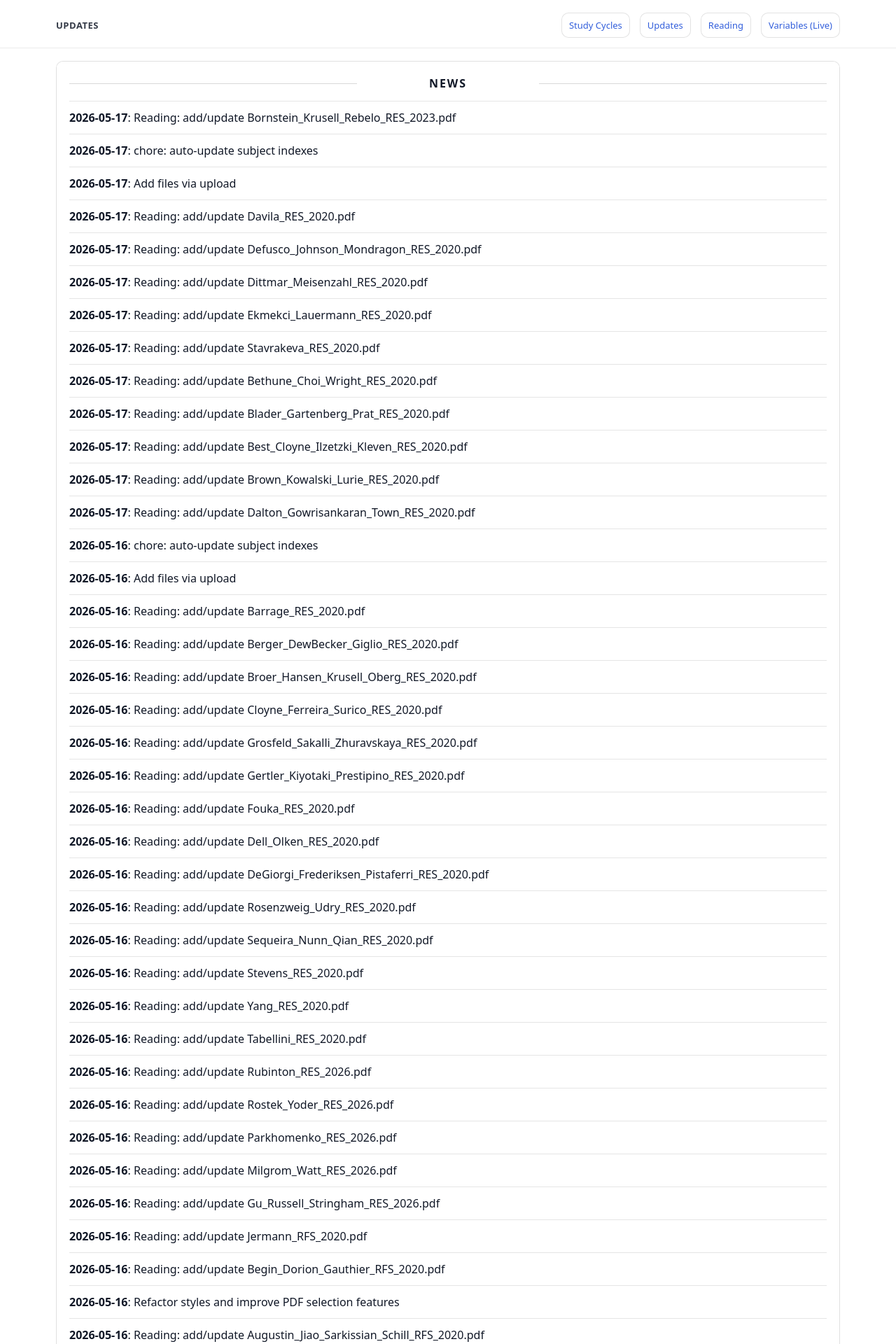
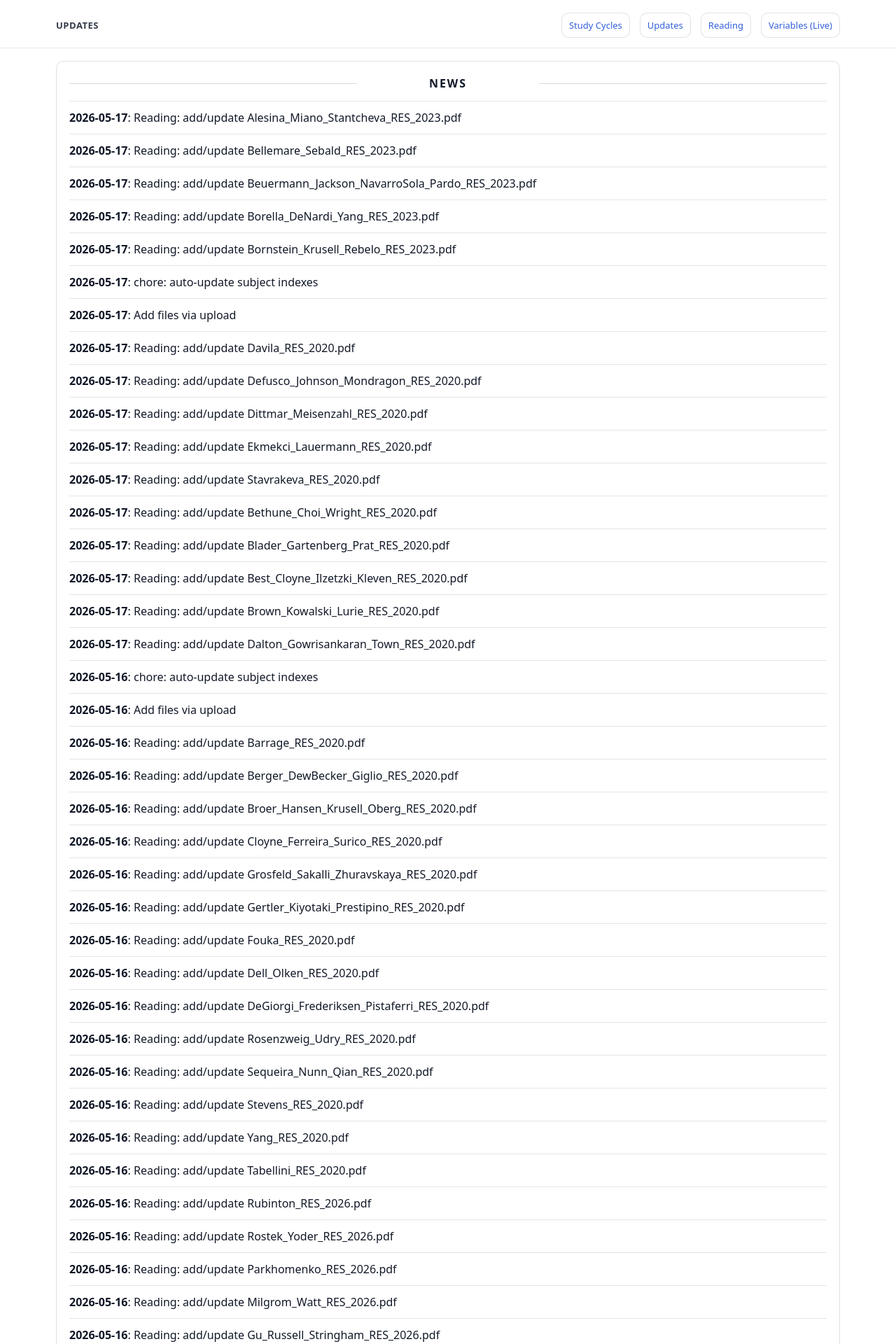
Before and after one commit to yaxinzn/study-archive, a Jekyll site: the page built from updates/index.md, in a window 1280 px wide. Shown: the top 1920 px of the page at 70% size. Built offline with Jekyll 4.4.1, drawn with Linux system fonts in a browser that asks for light colours; some of the changed text lies outside the part shown.

Commit message:
chore: update NEWS feed

```diff
--- a/_data/news.yml
+++ b/_data/news.yml
@@ -1,4 +1,16 @@
 # Auto-generated update history (sorted newest -> oldest). Do not edit manually.
+- ts: "1779008218"
+  date: "2026-05-17"
+  title: "Reading: add/update Alesina_Miano_Stantcheva_RES_2023.pdf"
+- ts: "1779008183"
+  date: "2026-05-17"
+  title: "Reading: add/update Bellemare_Sebald_RES_2023.pdf"
+- ts: "1779008136"
+  date: "2026-05-17"
+  title: "Reading: add/update Beuermann_Jackson_NavarroSola_Pardo_RES_2023.pdf"
+- ts: "1779008092"
+  date: "2026-05-17"
+  title: "Reading: add/update Borella_DeNardi_Yang_RES_2023.pdf"
 - ts: "1779008008"
   date: "2026-05-17"
   title: "Reading: add/update Bornstein_Krusell_Rebelo_RES_2023.pdf"
```
